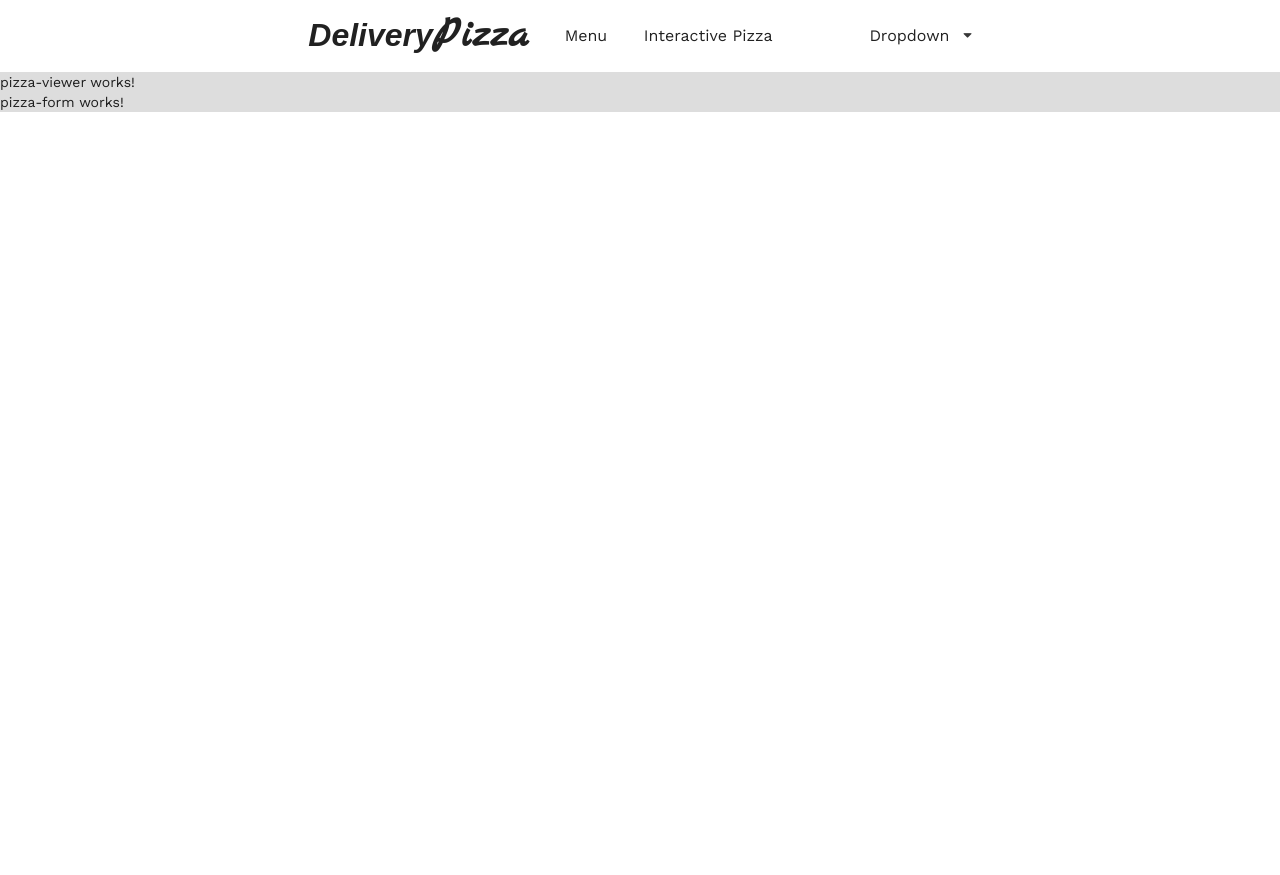
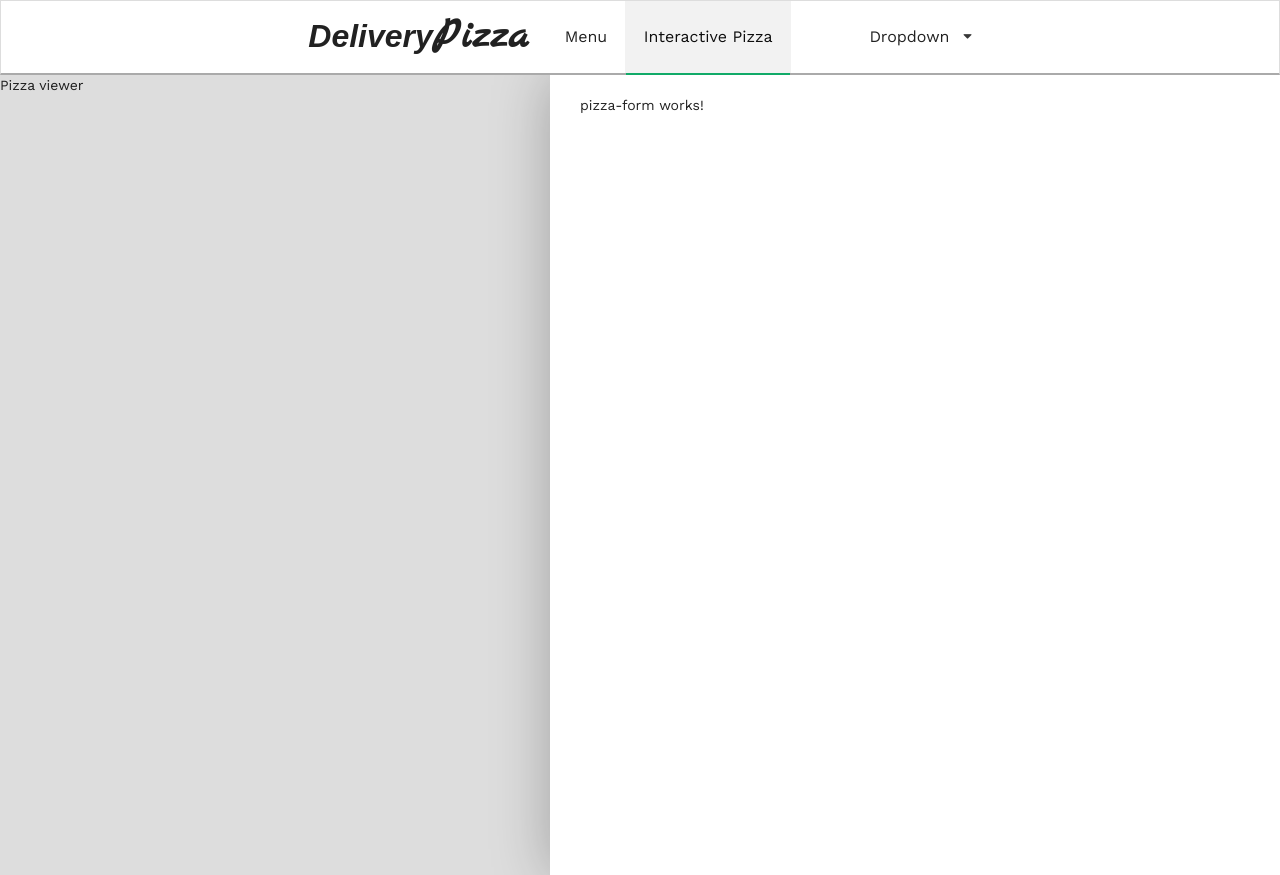
Before and after one commit to owlruslan/delivery-pizza, an Angular app: page /interactive in a window 1280 px wide. Before the commit the page ends 800 px from the top, so only its background shows below. Built offline with nearby package versions, Linux system fonts and the light colour scheme.

Commit message:
generate components for interactive form

```diff
--- a/src/app/delivery-header/delivery-header.component.css
+++ b/src/app/delivery-header/delivery-header.component.css
@@ -2,10 +2,11 @@ body {
   background-color: #FFFFFF;
 }
 
-
 .main.menu {
+  position: relative;
+  z-index: 9999;
   border-radius: 0;
-  border: none;
+  border-bottom: 2px solid #AAAAAA;
   box-shadow: none;
   transition:
     box-shadow 0.5s ease,
@@ -63,3 +64,7 @@ body {
   font-family: 'Marck Script', cursive;
   font-size: 32pt;
 }
+
+.active {
+  box-shadow: 0px 3px 0px -1px #11aa68 !important;
+}
--- a/src/app/delivery-header/delivery-header.component.html
+++ b/src/app/delivery-header/delivery-header.component.html
@@ -5,8 +5,8 @@
         <span class="delivery-logo">Delivery</span><span class="delivery-pizza-logo">Pizza</span>
       </span>
     </div>
-    <a routerLink="/menu" class="item">Menu</a>
-    <a routerLink="/interactive" class="item">Interactive Pizza</a>
+    <a routerLink="/menu" routerLinkActive="active" class="item">Menu</a>
+    <a routerLink="/interactive" routerLinkActive="active" class="item">Interactive Pizza</a>
     <a href="#" class="ui right floated dropdown item">
       Dropdown <i class="dropdown icon"></i>
       <div class="menu">
--- a/src/app/delivery-interactive-pizza/delivery-interactive-pizza.component.css
+++ b/src/app/delivery-interactive-pizza/delivery-interactive-pizza.component.css
@@ -2,3 +2,9 @@
   width: 100%;
   background-color: #DDDDDD;
 }
+
+:host, .interactive-field {
+  height: 100%;
+  display: flex;
+  width: 100%;
+}
--- a/src/app/pizza-form/pizza-form.component.css
+++ b/src/app/pizza-form/pizza-form.component.css
@@ -0,0 +1,11 @@
+:host {
+  background: #fff;
+  position: relative;
+  z-index: 2;
+  flex-grow: 1;
+  margin-left: 20px;
+  box-shadow: 0 1px 54px rgba(0, 0, 0, 0.27);
+  padding: 20px 30px;
+  overflow-y: scroll;
+  height: 100%;
+}
--- a/src/app/pizza-viewer/pizza-viewer.component.css
+++ b/src/app/pizza-viewer/pizza-viewer.component.css
@@ -0,0 +1,4 @@
+.pizza-viewer {
+  width: 530px;
+  position: relative;
+}
--- a/src/app/pizza-viewer/pizza-viewer.component.html
+++ b/src/app/pizza-viewer/pizza-viewer.component.html
@@ -1,3 +1 @@
-<p>
-  pizza-viewer works!
-</p>
+<div class="pizza-viewer">Pizza viewer</div>
```
